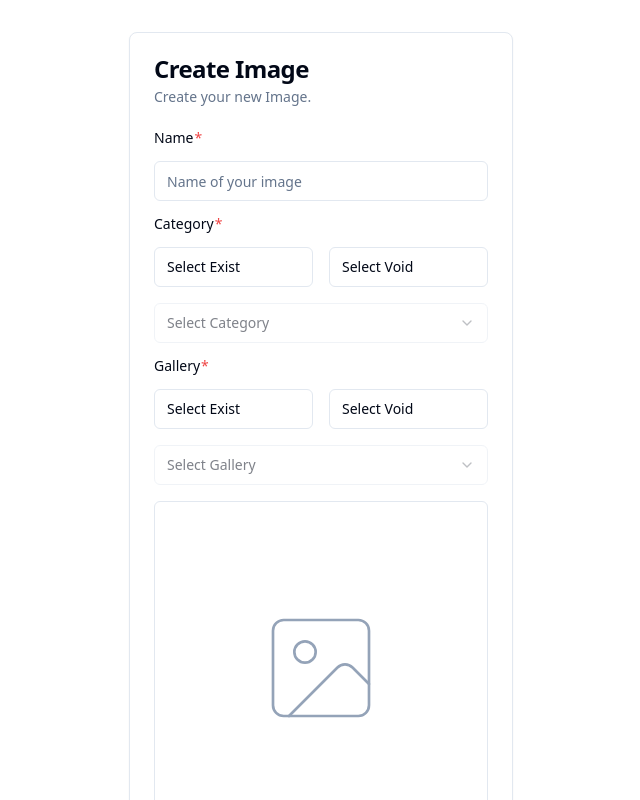
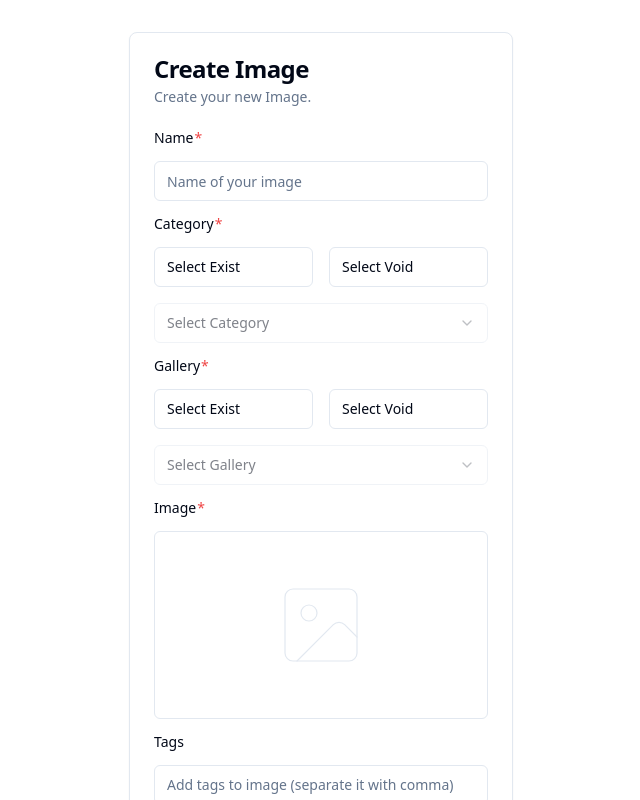
Before and after one commit to Naufal05R/nextjs-gallery, a Next.js app: page /dashboard/add in a window 1280 px wide. Shown: the top 800 px of the page, without its empty margins (319-959 px from the left). Built offline with nearby package versions, Linux system fonts and the light colour scheme.

Commit message:
feat: updating image icon

```diff
--- a/app/dashboard/add/page.tsx
+++ b/app/dashboard/add/page.tsx
@@ -44,20 +44,21 @@ export default function DashboardAddPage() {
                 />
               ))}
               <div className="flex flex-col space-y-4">
+                <Label required>Image</Label>
                 <Label
                   htmlFor="image"
-                  className="grid aspect-square w-full cursor-pointer place-items-center rounded-md border"
+                  className="grid aspect-video w-full cursor-pointer place-items-center rounded-md border"
                 >
                   <Input id="image" type="file" hidden className="hidden" />
                   <ImageIcon
-                    size={128}
-                    strokeWidth={0.5}
-                    className="text-slate-400"
+                    size={96}
+                    strokeWidth={0.3}
+                    className="text-slate-200"
                   />
                 </Label>
               </div>
 
-              <InputSeveral />
+              <InputSeveral title="tags" placeholder="Add tags to image (separate it with comma)" />
             </div>
           </form>
         </CardContent>
```
